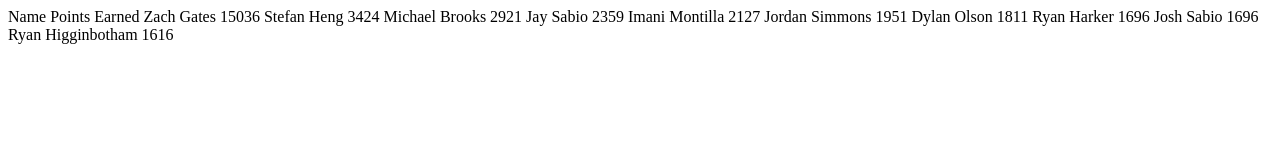
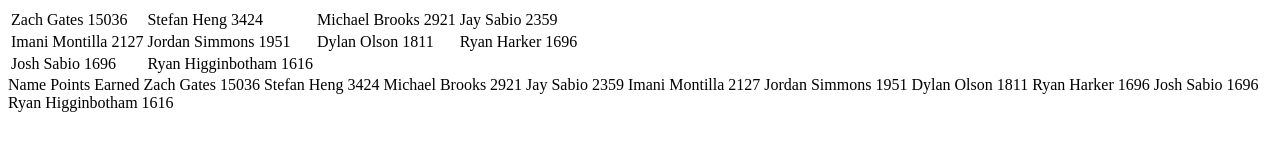
Before and after one commit to bartlett-high-school/code-challenge-3-tylerhilliard34, a plain HTML site: page index.html in a window 1280 px wide. Drawn offline with Linux system fonts and the light colour scheme.

Commit message:
Update index.html

```diff
--- a/index.html
+++ b/index.html
@@ -18,6 +18,23 @@ You may use Google as a resource. -->
 
 	<!-- Body Tag -->
 	<body>
+<table>
+  <tr>
+    <td>Zach Gates 15036</td>
+    <td>Stefan Heng 3424</td>
+    <td>Michael Brooks 2921</td>
+    <td>Jay Sabio 2359</td>
+  </tr>
+  <tr>
+    <td>Imani Montilla 2127</td>
+    <td>Jordan Simmons 1951</td>
+    <td>Dylan Olson 1811</td>
+    <td>Ryan Harker 1696</td>
+  </tr>
+  <tr>
+    <td>Josh Sabio 1696</td>
+    <td>Ryan Higginbotham 1616</td>
+</table>
 
 		<!-- Table Content: Organize the following content into an HTML table. -->
 		Name
```
